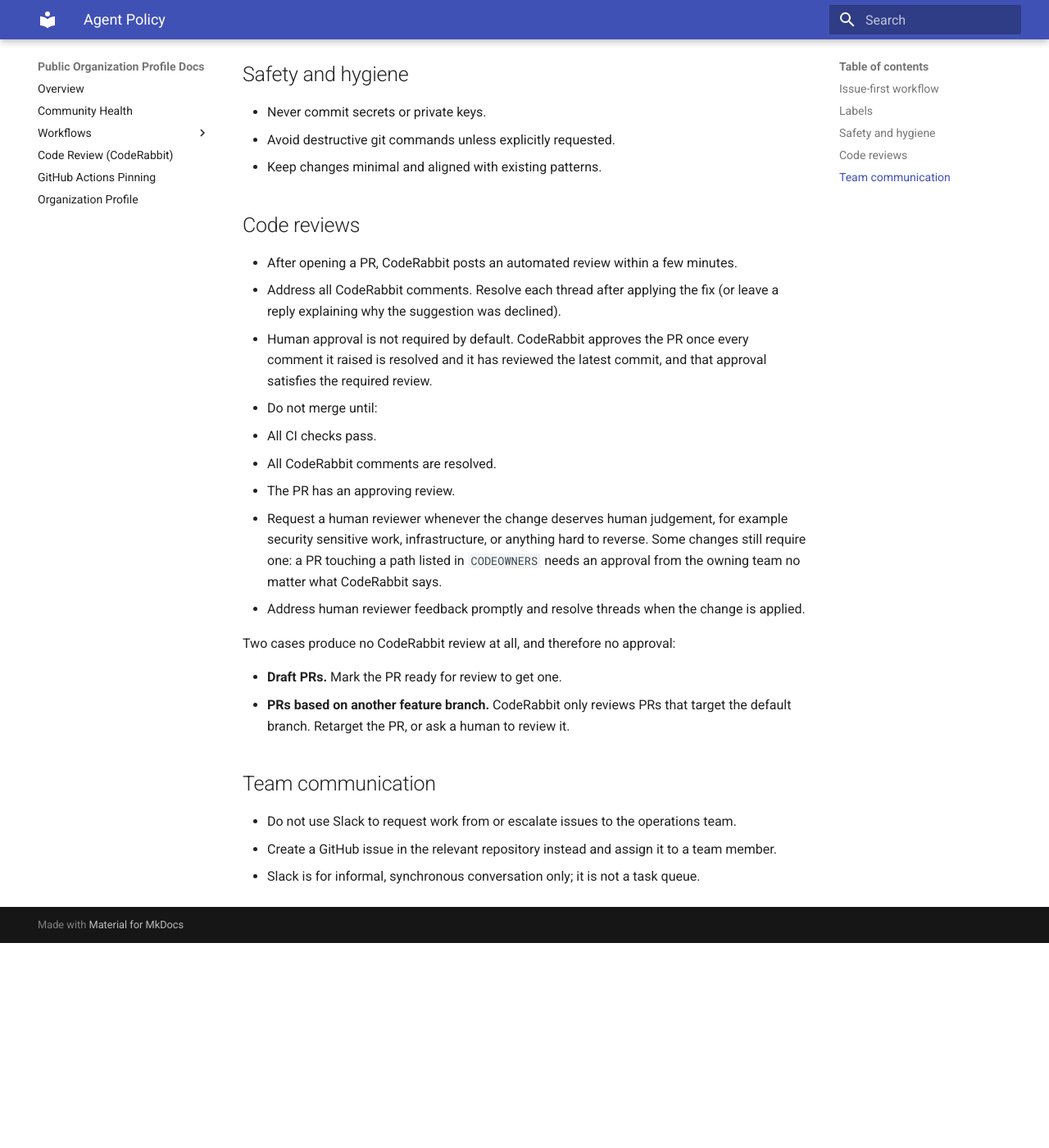
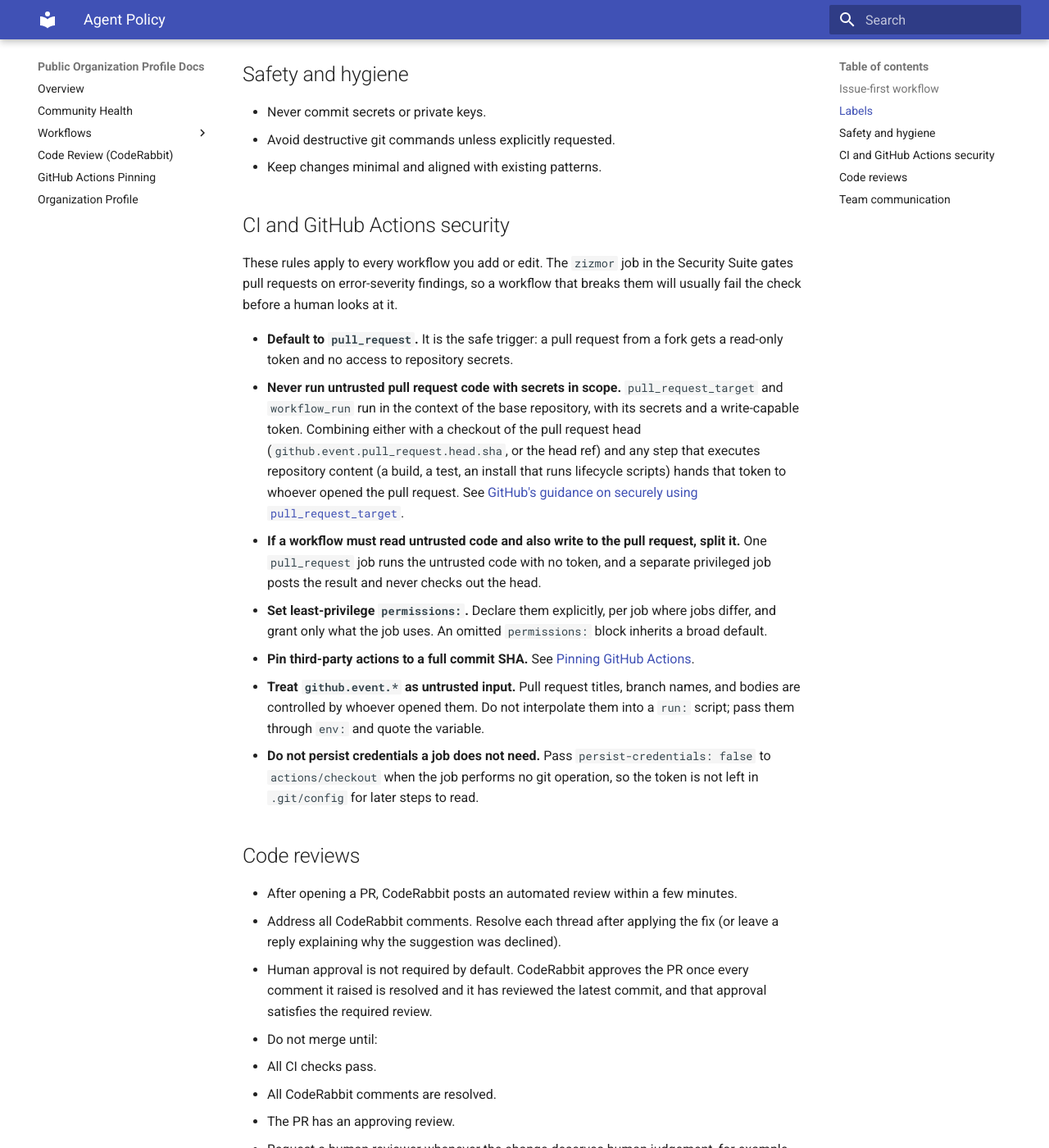
Before and after one commit to geolonia/.github, an MkDocs documentation site: the page built from docs/agent-policy.md, in a window 1280 px wide and 1400 px high, scrolled down 896 px. Shown: the whole window at 82% size. Built offline with MkDocs 1.6.1 and Material for MkDocs 9.7.7, drawn with Linux system fonts in a browser that asks for light colours; before the commit the page ends 2046 px from its top, so only the background shows below that.

Commit message:
docs(agent-policy): add a CI and GitHub Actions security section
Gives the Security Suite, the agent skills and the TechInsights check one
canonical set of rules to point at, instead of each restating its own.

Covers the trigger rule (default to pull_request, and why pull_request_target
or workflow_run plus a head checkout plus code execution leaks the token), the
split-workflow pattern for jobs that need both untrusted code and write access,
least-privilege permissions, SHA pinning, treating github.event.* as untrusted
input, and dropping persisted checkout credentials.

Notes that zizmor gates on error-severity findings, so most violations fail the
check before review. Deliberately does not claim the pinning rule is gated:
pinact is warn-only in the suite.

```diff
--- a/docs/agent-policy.md
+++ b/docs/agent-policy.md
@@ -39,6 +39,38 @@ gh pr create --title "<title>" --body "Fixes #<n>" --label "<label>"
 - Avoid destructive git commands unless explicitly requested.
 - Keep changes minimal and aligned with existing patterns.
 
+## CI and GitHub Actions security
+
+These rules apply to every workflow you add or edit. The `zizmor` job in the
+Security Suite gates pull requests on error-severity findings, so a workflow
+that breaks them will usually fail the check before a human looks at it.
+
+- **Default to `pull_request`.** It is the safe trigger: a pull request from a
+  fork gets a read-only token and no access to repository secrets.
+- **Never run untrusted pull request code with secrets in scope.**
+  `pull_request_target` and `workflow_run` run in the context of the base
+  repository, with its secrets and a write-capable token. Combining either with
+  a checkout of the pull request head (`github.event.pull_request.head.sha`, or
+  the head ref) and any step that executes repository content (a build, a test,
+  an install that runs lifecycle scripts) hands that token to whoever opened the
+  pull request. See
+  [GitHub's guidance on securely using `pull_request_target`](https://docs.github.com/en/actions/reference/security/securely-using-pull_request_target).
+- **If a workflow must read untrusted code and also write to the pull request,
+  split it.** One `pull_request` job runs the untrusted code with no token, and
+  a separate privileged job posts the result and never checks out the head.
+- **Set least-privilege `permissions:`.** Declare them explicitly, per job where
+  jobs differ, and grant only what the job uses. An omitted `permissions:` block
+  inherits a broad default.
+- **Pin third-party actions to a full commit SHA.** See
+  [Pinning GitHub Actions](github-actions-pinning.md).
+- **Treat `github.event.*` as untrusted input.** Pull request titles, branch
+  names, and bodies are controlled by whoever opened them. Do not interpolate
+  them into a `run:` script; pass them through `env:` and quote the variable.
+- **Do not persist credentials a job does not need.** Pass
+  `persist-credentials: false` to `actions/checkout` when the job performs no
+  git operation, so the token is not left in `.git/config` for later steps to
+  read.
+
 ## Code reviews
 
 - After opening a PR, CodeRabbit posts an automated review within a few minutes.
```
